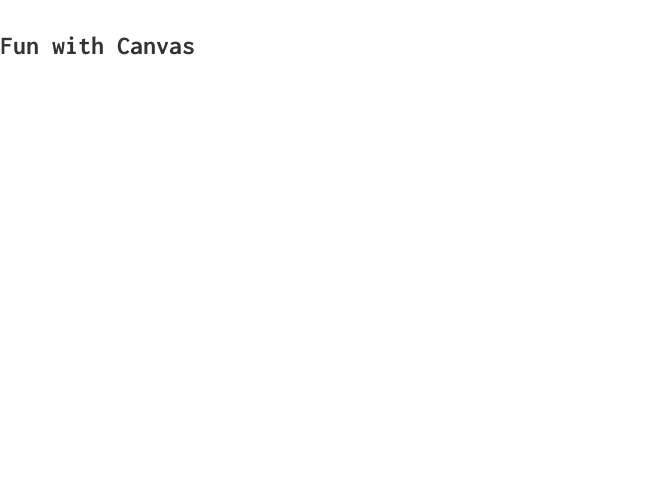
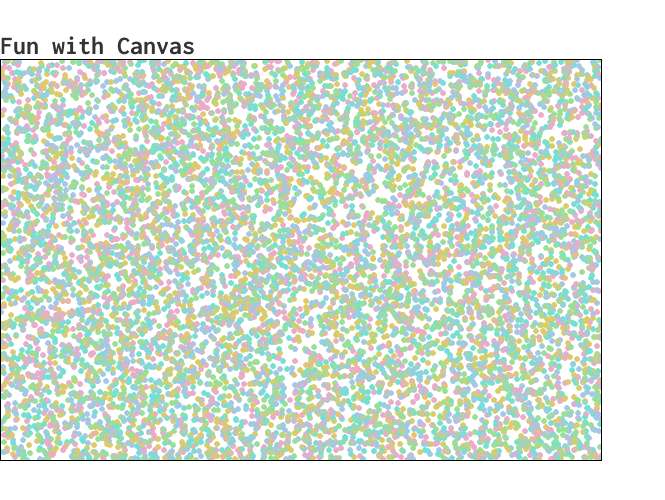
Before and after one commit to cmpolis/fun-with-canvas, a plain HTML site: page index.html in a window 1280 px wide. Shown: the whole page, without its empty margins (0-665 px from the left). Drawn offline with nearby package versions, Linux system fonts and the light colour scheme.

Commit message:
simple render, benchmarking, options

```diff
--- a/app.js
+++ b/app.js
@@ -1 +1,44 @@
-console.log('running...');
+//
+//
+//
+
+var width = 600,
+    height = 400,
+    radius = 2.5,
+    pointCount = 10e3,
+    renderCount = 10,
+    canvas = document.getElementById('scatterplot'),
+    context = canvas.getContext('2d'),
+    palette = '#E9AEC8 #9ADF97 #DCCB6A #77DFD3 #A5C8E4'.split(' ');
+
+//
+var generatePoint = function() {
+  var obj = {
+    x: _.random(width),
+    y: _.random(height),
+    color: palette[_.random(palette.length-1)]
+  };
+  return obj;
+};
+var points = _.range(pointCount).map(generatePoint);
+
+//
+//
+
+// Simple render
+var renderA = function(context, points) {
+  context.globalAlpha = 0.44;
+  points.forEach(function(point, ndx) {
+    context.beginPath();
+    context.arc(point.x, point.y, radius, 0, 2 * Math.PI, false);
+    context.fillStyle = point.color;
+    context.fill();
+  });
+};
+
+var start;
+for(var renderNdx = 0; renderNdx < renderCount; renderNdx++) {
+  start = performance.now();
+  renderA(context, points);
+  console.log((performance.now() - start) + ' ms.');
+}
--- a/index.html
+++ b/index.html
@@ -6,13 +6,16 @@
   <link href='http://fonts.googleapis.com/css?family=Inconsolata:400,700' rel='stylesheet' type='text/css'>
   <link href='/global.css' rel='stylesheet' type='text/css'>
   <style>
+    canvas {
+      border: 1px solid black;
+    }
 
   </style>
 </head>
 
 <body>
   <h1>Fun with Canvas</h1>
-  <div id='render-target'></div>
+  <canvas id="scatterplot" width="600" height="400"></canvas>
   <script src="https://cdnjs.cloudflare.com/ajax/libs/lodash.js/3.10.1/lodash.js"></script>
   <script src="/app.js"></script>
 </body>
```
